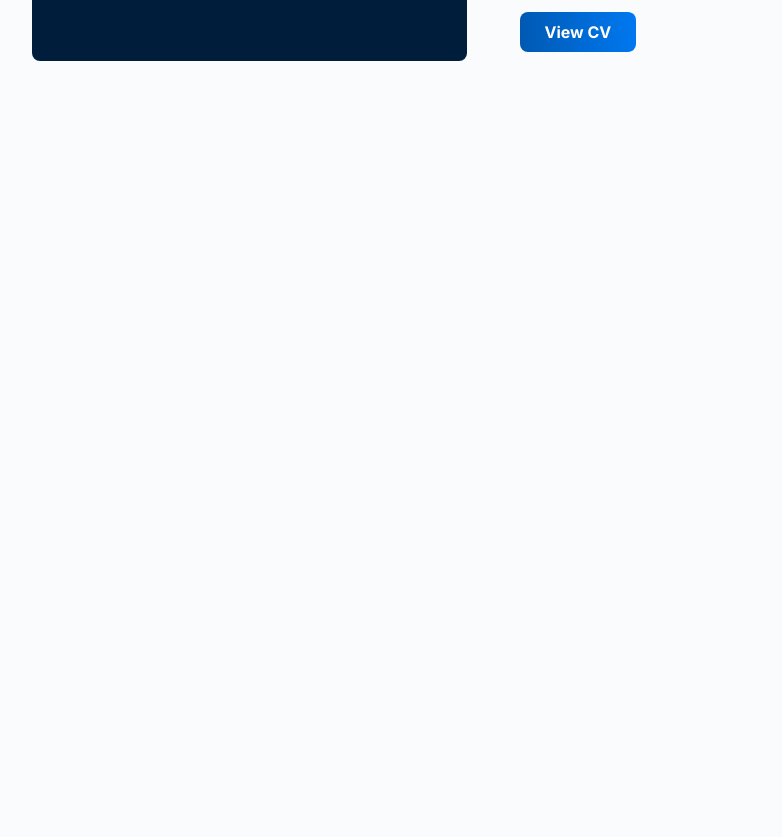
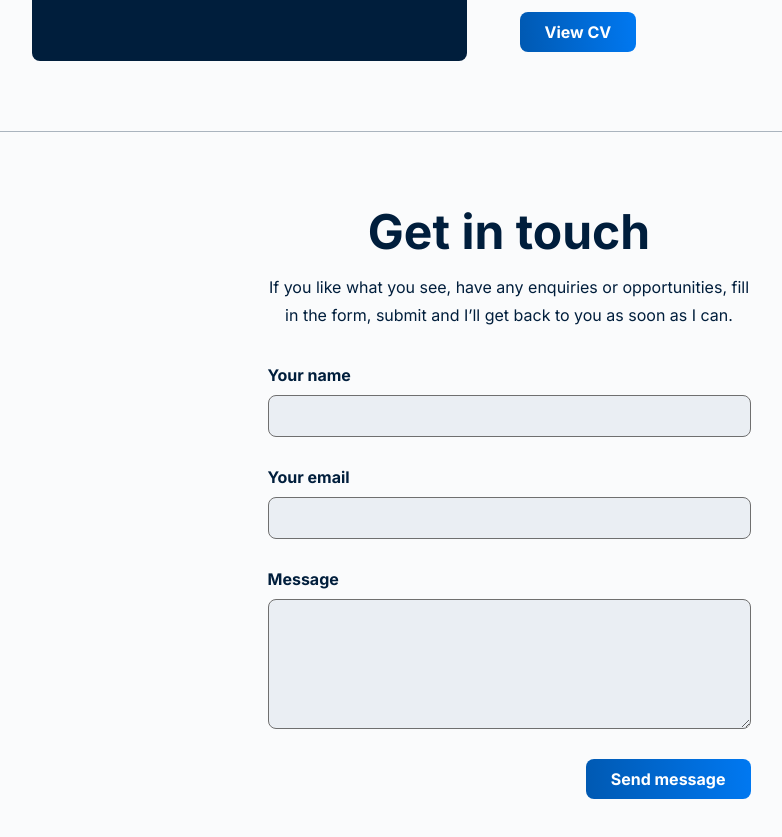
Before and after one commit to Ngoakor12/ngoako.dev, a React (Create React App) app: page / in a window 1280 px wide. Shown: the part 2480-3317 px from the top of the page, without its empty margins (131-913 px from the left). Before the commit the page ends 2611 px from the top, so only its background shows below. Built offline with nearby package versions, Linux system fonts and the light colour scheme.

Commit message:
feat: added Contact component, almost done

```diff
--- a/src/App.css
+++ b/src/App.css
@@ -18,6 +18,8 @@ html {
   --light-bg: #fafbfc;
   --technologies-bg: rgba(102, 178, 255, 0.3);
   --project-border: #aab4be;
+  --form-input-bg-color: #eaeef3;
+  --form-input-border-color: #6f6f6f;
 }
 
 #root {
@@ -114,7 +116,7 @@ button {
   background: var(--gradient);
   border-radius: 8px;
   padding: 0;
-  padding: 1.0rem 2.5rem;
+  padding: 1rem 2.5rem;
   font-size: 1.6rem;
   font-weight: 700;
   line-height: 125%;
@@ -128,7 +130,7 @@ button {
   outline-offset: -2px;
   box-sizing: border-box;
   border-radius: 8px;
-  padding: 1.0rem 2.5rem;
+  padding: 1rem 2.5rem;
   font-size: 1.6rem;
   font-weight: 700;
   line-height: 125%;
@@ -226,13 +228,15 @@ button {
 }
 
 .projects-header-title,
-.about-header-title {
+.about-header-title,
+.contact-header-title {
   font-size: 3rem;
   font-weight: 700;
   padding-bottom: 12px;
 }
 
-.projects-header-description {
+.projects-header-description,
+.contact-header-description {
   line-height: 180%;
 }
 
@@ -316,8 +320,82 @@ button {
 }
 
 .about-text {
-  line-height: 180%;
+  line-height: 150%;
   padding-bottom: 25px;
+}
+
+/* CONTACT */
+
+.contact {
+  color: var(--dark-text);
+  display: flex;
+  flex-direction: column;
+  max-width: 955px;
+  padding: 70px 0;
+  gap: 35px;
+  max-width: 350px;
+}
+
+#contact-form {
+  display: flex;
+  flex-direction: column;
+  gap: 30px;
+}
+
+.contact-form-field {
+  display: flex;
+  flex-direction: column;
+}
+
+.contact-form-field > input[type="text"],
+.contact-form-field > input[type="email"],
+.contact-form-field > textarea {
+  color: var(--dark-text);
+  padding: 10px;
+  font-family: "Inter", sans-serif;
+  font-size: 1.6rem;
+}
+
+.contact-form-field > input[type="text"],
+.contact-form-field > input[type="email"] {
+  /* display: flex;
+  flex-direction: column; */
+  min-height: 40px;
+  background-color: var(--form-input-bg-color);
+  border: 1px solid var(--form-input-border-color);
+  border-radius: 8px;
+}
+
+.contact-form-field > textarea {
+  /* display: flex;
+  flex-direction: column; */
+  min-height: 130px;
+  background-color: var(--form-input-bg-color);
+  border: 1px solid var(--form-input-border-color);
+  border-radius: 8px;
+}
+
+/* .contact-form-field > input[type="text"]:focus-visible,
+.contact-form-field > input[type="email"]:focus-visible,
+.contact-form-field > textarea:focus-visible {
+} */
+
+.contact-form-field > input[type="text"]:focus,
+.contact-form-field > input[type="email"]:focus,
+.contact-form-field > textarea:focus {
+  border-color: transparent;
+  outline: 0;
+  outline: 3px solid var(--primary-blue);
+  background-color: #ffffff;
+}
+
+.contact-form-field label {
+  font-weight: 700;
+  padding-bottom: 10px;
+}
+
+#contact-form button {
+  align-self: flex-end;
 }
 
 @media screen and (min-width: 600px) {
@@ -354,6 +432,14 @@ button {
   .about-content {
     max-width: 80%;
   }
+
+  .contact {
+    max-width: 483px;
+  }
+
+  .contact-header {
+    text-align: center;
+  }
 }
 
 @media screen and (min-width: 900px) {
@@ -384,7 +470,7 @@ button {
     font-family: "Inter", sans-serif;
     background: var(--gradient);
     border-radius: 8px;
-    padding: 1.0rem 2.5rem;
+    padding: 1rem 2.5rem;
     font-size: 1.6rem;
     font-weight: 700;
     line-height: 125%;
@@ -398,7 +484,7 @@ button {
     outline-offset: -2px;
     box-sizing: border-box;
     border-radius: 8px;
-    padding: 1.0rem 2.5rem;
+    padding: 1rem 2.5rem;
     font-size: 1.6rem;
     font-weight: 700;
     line-height: 125%;
@@ -477,4 +563,12 @@ button {
     line-height: 180%;
     font-size: 1.8rem;
   }
+
+  .contact {
+    max-width: 483px;
+  }
+
+  .contact-header-title {
+    font-size: 4.8rem;
+  }
 }
--- a/src/App.js
+++ b/src/App.js
@@ -1,5 +1,6 @@
 import "./App.css";
 import About from "./components/About";
+import Contact from "./components/Contact";
 import Hero from "./components/Hero";
 import Projects from "./components/Projects";
 
@@ -7,10 +8,12 @@ function App() {
   return (
     <div className="App">
       <Hero />
-      <hr className="horizontal-line"/>
+      <hr className="horizontal-line" />
       <Projects />
-      <hr className="horizontal-line"/>
-      <About/>
+      <hr className="horizontal-line" />
+      <About />
+      <hr className="horizontal-line" />
+      <Contact />
     </div>
   );
 }
--- /dev/null
+++ b/src/components/Contact.js
@@ -0,0 +1,74 @@
+import { useState } from "react";
+
+import PrimaryButton from "./PrimaryButton";
+
+function Contact() {
+  const [form, setForm] = useState({
+    name: "",
+    email: "",
+    message: "",
+  });
+
+  function handleChange(e) {
+    const { name } = e.target;
+    setForm((prevForm) => {
+      return {
+        ...prevForm,
+        [name]: e.target.value,
+      };
+    });
+  }
+
+  function handleSubmit(e) {
+    e.preventDefault();
+    console.log(form);
+  }
+
+  return (
+    <section className="contact">
+      <header className="contact-header">
+        <h2 className="contact-header-title">Get in touch</h2>
+        <p className="contact-header-description">
+          If you like what you see, have any enquiries or opportunities, fill in
+          the form, submit and I’ll get back to you as soon as I can.
+        </p>
+      </header>
+      {/* <section className="contact-content"> */}
+      <form id="contact-form" onSubmit={handleSubmit}>
+        <div className="contact-form-field">
+          <label for="name">Your name</label>
+          <input
+            type="text"
+            name="name"
+            value={form.name}
+            id="name"
+            onChange={handleChange}
+          />
+        </div>
+        <div className="contact-form-field">
+          <label for="email">Your email</label>
+          <input
+            type="email"
+            name="email"
+            value={form.email}
+            id="email"
+            onChange={handleChange}
+          />
+        </div>
+        <div className="contact-form-field">
+          <label for="message">Message</label>
+          <textarea
+            id="message"
+            name="message"
+            value={form.message}
+            onChange={handleChange}
+          ></textarea>
+        </div>
+        <PrimaryButton type="submit">Send message</PrimaryButton>
+      </form>
+      {/* </section> */}
+    </section>
+  );
+}
+
+export default Contact;
```
